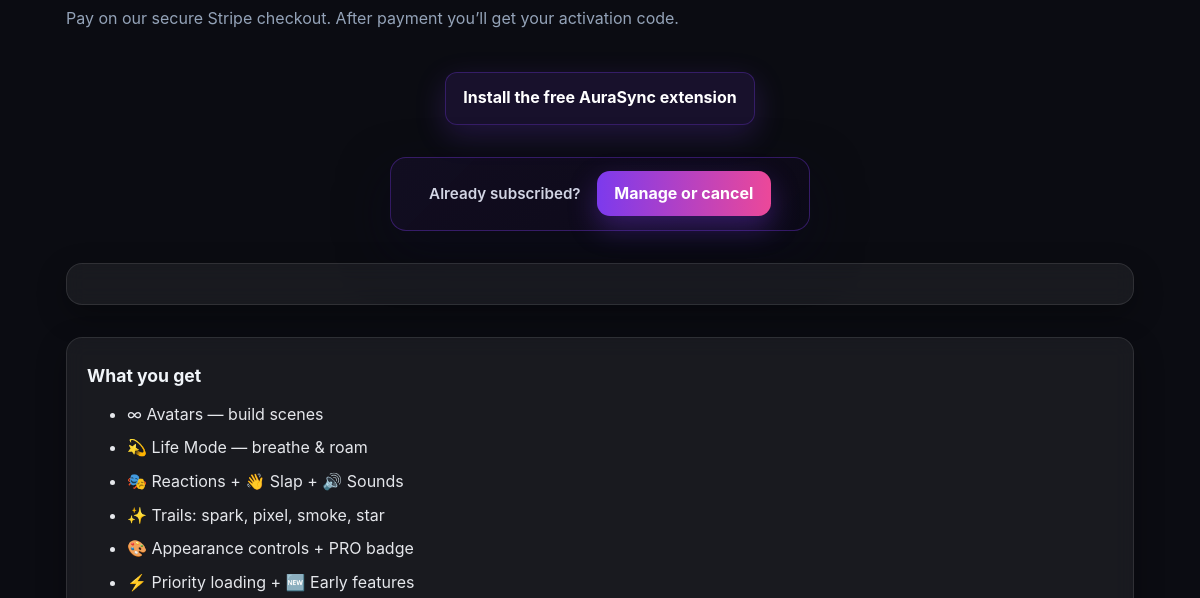
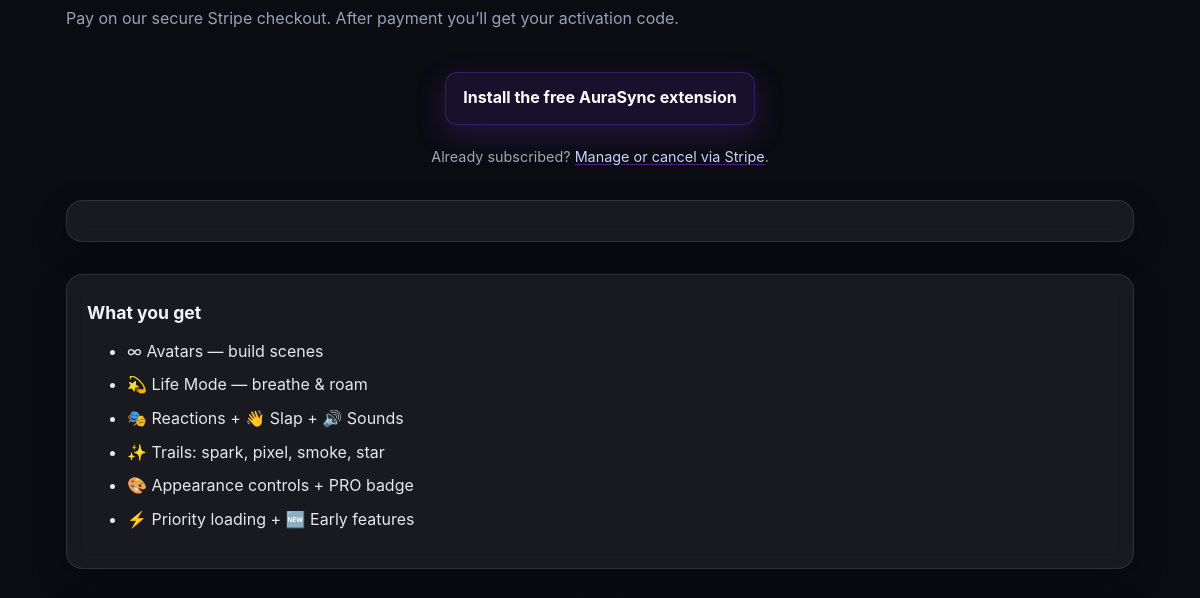
Before and after one commit to ChielSlotman/aurachat-site, an Electron app: page pricing/index.html in a window 1200 px wide. Shown: the part 164-762 px from the top of the page. Drawn offline with Linux system fonts and the light colour scheme.

Commit message:
Downsize pricing cancel note

```diff
--- a/pricing/index.html
+++ b/pricing/index.html
@@ -28,10 +28,7 @@
         <div class="extension-install">
           <a href="https://chromewebstore.google.com/detail/elkmbgiaokolgjjglikpfmkanlpfpedi" class="btn btn-ghost btn-extension" target="_blank" rel="noopener">Install the free AuraSync extension</a>
         </div>
-        <div class="manage-card">
-          <span class="manage-text">Already subscribed?</span>
-          <a href="https://billing.stripe.com/p/login/eVq3co9BA8cwbmfaKF9oc00" class="btn btn-manage" target="_blank" rel="noopener">Manage or cancel</a>
-        </div>
+        <p class="manage-note">Already subscribed? <a href="https://billing.stripe.com/p/login/eVq3co9BA8cwbmfaKF9oc00" target="_blank" rel="noopener">Manage or cancel via Stripe</a>.</p>
         <div class="grid md:grid-cols-3 gap-8 mt-10">
           <div class="md:col-span-2">
             <div class="card p-4 md:p-6">
--- a/styles.css
+++ b/styles.css
@@ -75,13 +75,12 @@
 .btn-extension{border-color:rgba(124,58,237,.3); background:rgba(124,58,237,.12); box-shadow:0 10px 30px rgba(124,58,237,.22)}
 .btn-extension:hover{background:rgba(124,58,237,.18)}
 .btn-extension:focus-visible{outline:2px solid rgba(124,58,237,.55); outline-offset:3px}
-.extension-install{margin:2.5rem auto 2rem; text-align:center}
+.extension-install{margin:2.5rem auto 1.25rem; text-align:center}
 .extension-install .btn-extension{display:inline-flex; justify-content:center; min-width:240px}
-.manage-card{margin:0 auto 2rem; display:flex; align-items:center; justify-content:center; gap:1rem; padding:.85rem 1.4rem; max-width:420px; border-radius:1rem; background:linear-gradient(135deg, rgba(20,14,36,.82), rgba(12,9,24,.92)); border:1px solid rgba(124,58,237,.35); box-shadow:0 20px 50px rgba(11,10,30,.55)}
-.manage-text{color:#d2d5e4; font-size:.95rem; font-weight:600}
-.btn-manage{padding:.6rem 1.1rem; border-radius:.8rem; background:linear-gradient(90deg,var(--primary),var(--primary-2)); color:#fff; border:none; font-weight:700; box-shadow:0 12px 28px rgba(124,58,237,.35); text-decoration:none}
-.btn-manage:hover{filter:brightness(1.05)}
-.btn-manage:focus-visible{outline:2px solid rgba(124,58,237,.55); outline-offset:3px}
+.manage-note{margin:0 auto 2rem; max-width:420px; text-align:center; color:var(--muted); font-size:.9rem}
+.manage-note a{color:#c7d2fe; text-decoration:underline; text-decoration-color:rgba(124,58,237,.55)}
+.manage-note a:hover{color:#e0e7ff}
+.manage-note a:focus-visible{outline:2px solid rgba(124,58,237,.55); outline-offset:3px; border-radius:.4rem}
 /* Subtle hint text for extension easter egg */
 .hint-extension{color:#9aa4b2; font-size:.9rem; opacity:.9}
 /* Art blobs */
```
